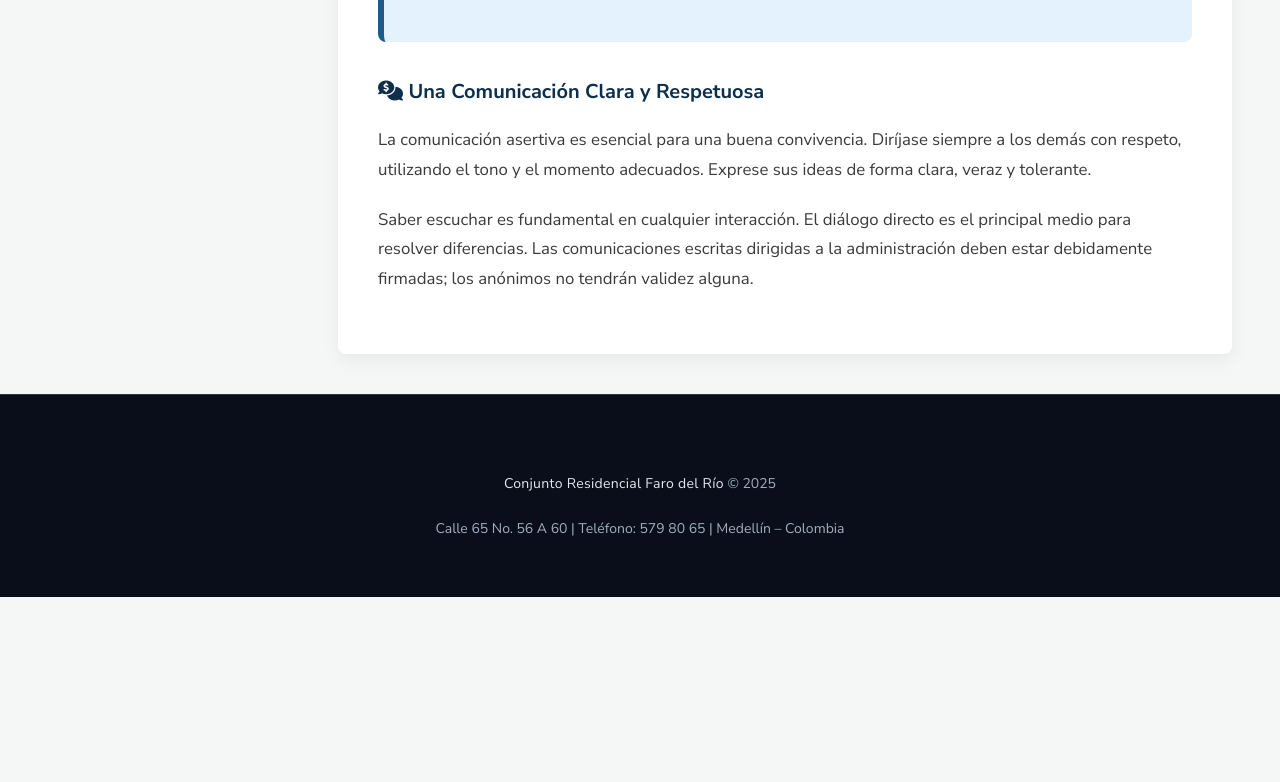
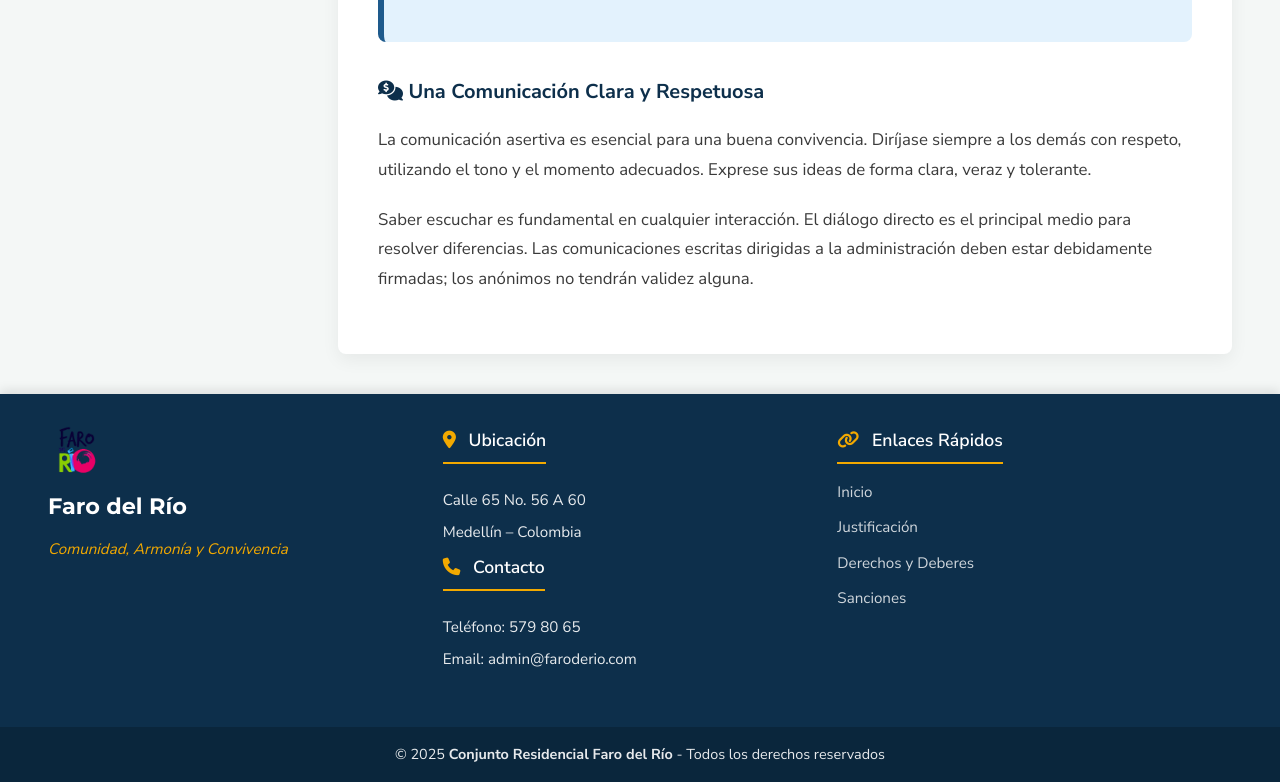
Before and after one commit to JoseJorgeMM/manual-faro, a plain HTML site: page index.html in a window 1280 px wide. Shown: the part 1653-2435 px from the top of the page. Before the commit the page ends 2250 px from the top, so only its background shows below. Drawn offline with Linux system fonts and the light colour scheme.

Commit message:
Footer 1 WS

```diff
--- a/index.html
+++ b/index.html
@@ -21,7 +21,7 @@
             --border-color: #DDE2E1;
             --sidebar-width: 290px;
             --header-height: 80px;
-            --footer-height: 70px;
+            --footer-height: 120px;
             --border-radius: 8px;
             --box-shadow: 0 6px 18px rgba(0, 0, 0, 0.06);
             --search-highlight-bg: #FFF9C4;
@@ -174,6 +174,123 @@
             background-color: var(--light-bg);
             min-height: calc(100vh - var(--header-height) - var(--footer-height));
             transition: background-color 0.3s;
+        }
+
+        /* --- FOOTER STYLES --- */
+        .main-footer {
+            background-color: var(--primary-color);
+            color: rgba(255, 255, 255, 0.9);
+            padding: 0;
+            min-height: var(--footer-height);
+            width: 100%;
+            box-shadow: 0 -4px 10px rgba(0, 0, 0, 0.1);
+            transition: background-color 0.3s;
+            font-size: 0.95rem;
+            line-height: 1.6;
+        }
+
+        .footer-container {
+            display: flex;
+            flex-wrap: wrap;
+            justify-content: space-between;
+            padding: 2rem 3rem;
+            max-width: 1400px;
+            margin: 0 auto;
+        }
+
+        .footer-column {
+            flex: 1;
+            min-width: 200px;
+            margin-bottom: 1rem;
+            padding-right: 2rem;
+        }
+
+        .footer-brand {
+            display: flex;
+            flex-direction: column;
+            align-items: flex-start;
+        }
+
+        .footer-logo {
+            height: 50px;
+            width: auto;
+            margin-bottom: 0.8rem;
+            border-radius: var(--border-radius);
+        }
+
+        .footer-brand h3 {
+            font-family: 'Montserrat', sans-serif;
+            font-size: 1.4rem;
+            font-weight: 700;
+            margin: 0 0 0.3rem 0;
+            color: white;
+        }
+
+        .footer-tagline {
+            color: var(--accent-color);
+            font-style: italic;
+            margin-top: 0;
+        }
+
+        .footer-column h4 {
+            font-size: 1.1rem;
+            margin-bottom: 1rem;
+            color: white;
+            font-weight: 600;
+            border-bottom: 2px solid var(--accent-color);
+            padding-bottom: 0.5rem;
+            display: inline-block;
+        }
+
+        .footer-column h4 i {
+            margin-right: 0.5rem;
+            color: var(--accent-color);
+        }
+
+        .footer-column p {
+            margin: 0.5rem 0;
+        }
+
+        .footer-links ul {
+            list-style: none;
+            padding: 0;
+            margin: 0;
+        }
+
+        .footer-links ul li {
+            margin-bottom: 0.7rem;
+        }
+
+        .footer-links ul li a {
+            color: rgba(255, 255, 255, 0.8);
+            text-decoration: none;
+            transition: color 0.2s, transform 0.2s;
+            display: inline-block;
+        }
+
+        .footer-links ul li a:hover {
+            color: var(--accent-color);
+            transform: translateX(3px);
+        }
+
+        .footer-bottom {
+            background-color: rgba(0, 0, 0, 0.2);
+            padding: 1rem 3rem;
+            text-align: center;
+            font-size: 0.9rem;
+        }
+
+        .copyright {
+            margin: 0;
+        }
+
+        body.dark-mode .main-footer {
+            background-color: #222222;
+            border-top: 1px solid var(--border-color);
+        }
+
+        body.dark-mode .footer-bottom {
+            background-color: rgba(0, 0, 0, 0.3);
         }
 
         .content-section {
@@ -360,77 +477,31 @@
         }
 
 
-        footer.main-footer {
-            background-color: #0A0E1A; /* Deep, modern dark blue/charcoal */
-            color: #A0AEC0;    /* Cool gray for text, good contrast */
-            text-align: center;
-            padding: 3.5rem 2rem; /* Increased padding for a more spacious feel */
-            font-size: 0.875rem; /* Adjusted base font size for refinement */
-            line-height: 1.8;
-            transition: background-color 0.4s ease, color 0.4s ease;
-            position: relative;
-            display: flex;
-            flex-direction: column;
-            align-items: center;
-            justify-content: center;
-            gap: 1.25rem; /* Generous gap */
-            border-top: 1px solid #2D3748; /* Slightly more defined border */
+        /* Media queries for responsive design */
+
+        @media (max-width: 768px) {
+            .main-footer {
+                padding: 0;
             }
 
-        footer.main-footer::before {
-            content: '';
-            height: 0; /* Keeping this hidden */
+            .footer-container {
+                flex-direction: column;
+                padding: 1.5rem;
             }
 
-        footer.main-footer p {
-            margin: 0;
-            max-width: 700px; /* Allowing a bit more width */
-            transition: color 0.3s ease;
+            .footer-column {
+                width: 100%;
+                padding-right: 0;
+                margin-bottom: 1.5rem;
+                text-align: center;
             }
 
-        footer.main-footer strong {
-            color: #E2E8F0; /* Lighter, clearer strong text */
-            font-weight: 500;
-            letter-spacing: 0.3px;
+            .footer-brand {
+                align-items: center;
             }
 
-        /* Adding a subtle link style for potential future links in footer */
-        footer.main-footer a {
-            color: #75A4D9; /* A distinct but not overly bright link color */
-            text-decoration: none;
-            transition: color 0.3s ease;
-        }
-
-        footer.main-footer a:hover {
-            color: #A8C9EC; /* Lighter on hover */
-        }
-
-        /* Dark Mode - ensuring the footer remains consistent or adapts thoughtfully */
-        body.dark-mode footer.main-footer {
-            background-color: #080B14; /* Slightly adjusted for dark mode if needed, or keep same as light */
-            border-top-color: #353F52;
-        }
-
-        body.dark-mode footer.main-footer p {
-            color: #B8C3D0;
-        }
-
-        body.dark-mode footer.main-footer strong {
-            color: #F0F4F8;
-        }
-
-        body.dark-mode footer.main-footer a {
-            color: #8AB4E0;
-        }
-
-        body.dark-mode footer.main-footer a:hover {
-            color: #B9D7F0;
-        }
-
-        @media (max-width: 768px) {
-            footer.main-footer {
-                padding: 3rem 1.5rem;
-                gap: 1rem;
+            .footer-bottom {
+                padding: 1rem;
             }
         }
 
@@ -900,8 +971,33 @@
     </button>
 
     <footer class="main-footer">
-        <p><strong>Conjunto Residencial Faro del Río</strong> © <span id="currentYear"></span></p>
-        <p>Calle 65 No. 56 A 60 | Teléfono: 579 80 65 | Medellín – Colombia</p>
+        <div class="footer-container">
+            <div class="footer-column footer-brand">
+                <img src="LogoFaro.png" alt="Logo Faro del Río" class="footer-logo">
+                <h3>Faro del Río</h3>
+                <p class="footer-tagline">Comunidad, Armonía y Convivencia</p>
+            </div>
+            <div class="footer-column footer-contact">
+                <h4><i class="fas fa-map-marker-alt"></i> Ubicación</h4>
+                <p>Calle 65 No. 56 A 60</p>
+                <p>Medellín – Colombia</p>
+                <h4><i class="fas fa-phone"></i> Contacto</h4>
+                <p>Teléfono: 579 80 65</p>
+                <p>Email: admin@faroderio.com</p>
+            </div>
+            <div class="footer-column footer-links">
+                <h4><i class="fas fa-link"></i> Enlaces Rápidos</h4>
+                <ul>
+                    <li><a href="#presentacion">Inicio</a></li>
+                    <li><a href="#justificacion">Justificación</a></li>
+                    <li><a href="#derechos-deberes">Derechos y Deberes</a></li>
+                    <li><a href="#sanciones-no-pecuniarias">Sanciones</a></li>
+                </ul>
+            </div>
+        </div>
+        <div class="footer-bottom">
+            <p class="copyright">© <span id="currentYear"></span> <strong>Conjunto Residencial Faro del Río</strong> - Todos los derechos reservados</p>
+        </div>
     </footer>
 
     <script>
```
Lines whose indentation alone changed are shown as unchanged.
